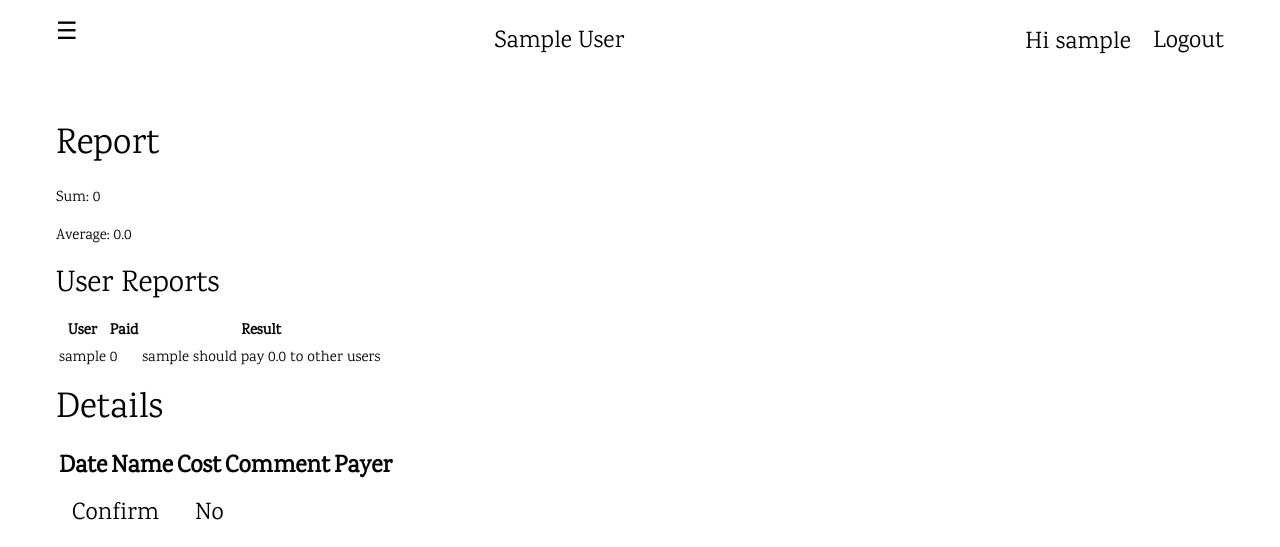
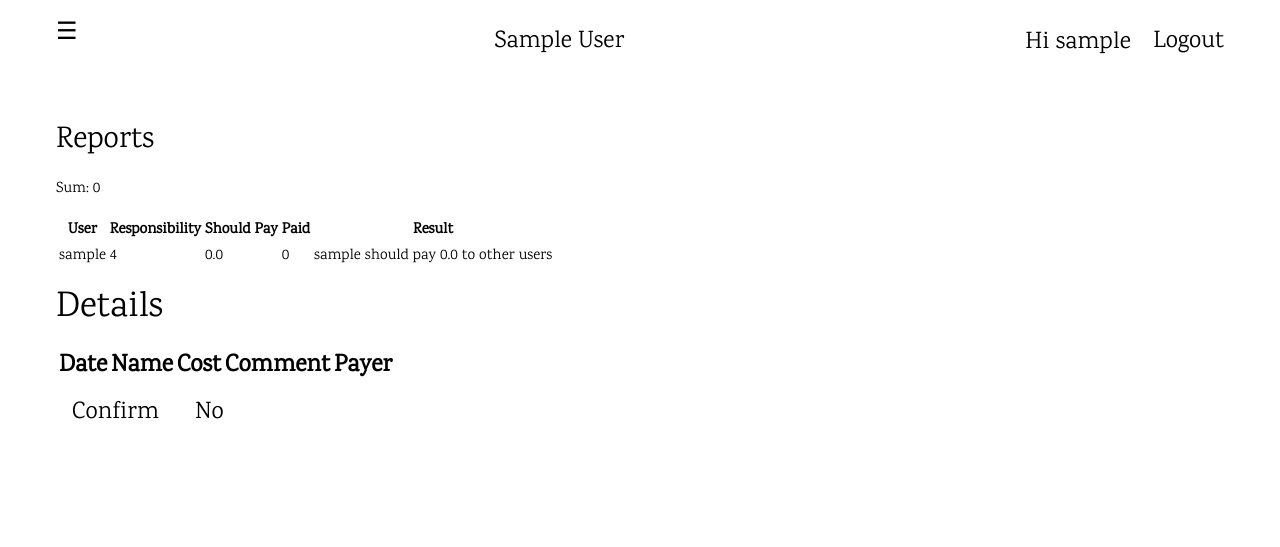
Before and after one commit to calvin620707/reservoir, a Django app: a page that uses reports/templates/reports/project_report.html in a window 1280 px wide. Shown: the top 547 px of the page. Run offline with Django 3.2, Linux system fonts and the light colour scheme; a user stored in the database is signed in; tables that the repository leaves empty hold one stand-in row (values such as "Sample post"); lists and menus that the app fills with data are empty.

Commit message:
support report with user's responsibility

```diff
--- a/reports/templates/reports/project_report.html
+++ b/reports/templates/reports/project_report.html
@@ -1,14 +1,14 @@
 {% extends "base.html" %}
 {% block title %}Project Report{% endblock %}
 {% block content %}
-    <h1>Report</h1>
+    <h2>Reports</h2>
     <p>Sum: {{ result.sum }}</p>
-    <p>Average: {{ result.avg }}</p>
-    <h2>User Reports</h2>
     <table>
         <thead>
         <tr>
             <th>User</th>
+            <th>Responsibility</th>
+            <th>Should Pay</th>
             <th>Paid</th>
             <th>Result</th>
         </tr>
@@ -17,6 +17,8 @@
         {% for user, user_report in result.user_reports.items %}
             <tr>
                 <td>{{ user }}</td>
+                <td>{{ user_report.responsibility }}</td>
+                <td>{{ user_report.should_pay }}</td>
                 <td>{{ user_report.paid }}</td>
                 {% if user_report.result.should_get %}
                     <td>{{ user }} should get {{ user_report.result.value }} from other users</td>
--- a/reports/views.py
+++ b/reports/views.py
@@ -1,15 +1,7 @@
-from collections import namedtuple, defaultdict
-
 from django.shortcuts import render, get_object_or_404
 from django.views import View
 
 from sheets.models import CostRecord
-
-
-class ReportResult:
-    sum = 0
-    avg = 0.0
-    user_reports = {}
 
 
 class ProjectReportView(View):
@@ -43,17 +35,32 @@ class ProjectReportView(View):
         )
 
     def _calculate_report(self, costs, proj):
-        result = ReportResult()
+        result = {'sum': 0, 'user_reports': {}}
 
         for user in proj.members.all():
-            result.user_reports[user] = {'paid': 0, 'result': {'should_get': True, 'value': 0}}
+            result['user_reports'][user] = {
+                'responsibility': proj.projectmembership_set.get(user=user).rate,
+                'paid': 0,
+                'should_pay': 0,
+                'result': {
+                    'should_get': True,
+                    'value': 0
+                }
+            }
+
         for cost in costs:
-            result.sum += cost.cost
-            result.user_reports[cost.payer]['paid'] += cost.cost
-        result.avg = result.sum / proj.members.count()
-        for user in result.user_reports:
-            diff = result.avg - result.user_reports[user]['paid']
-            result.user_reports[user]['result']['should_get'] = diff < 0
-            result.user_reports[user]['result']['value'] = abs(diff)
+            result['sum'] += cost.cost
+            result['user_reports'][cost.payer]['paid'] += cost.cost
+
+        total_responsibilities = 0
+        for user in result['user_reports'].values():
+            total_responsibilities += user['responsibility']
+
+        for user in result['user_reports'].keys():
+            user_report = result['user_reports'][user]
+            user_report['should_pay'] = result['sum'] * user_report['responsibility'] / total_responsibilities
+            diff = user_report['should_pay'] - user_report['paid']
+            user_report['result']['should_get'] = diff < 0
+            user_report['result']['value'] = abs(diff)
 
         return result
```
